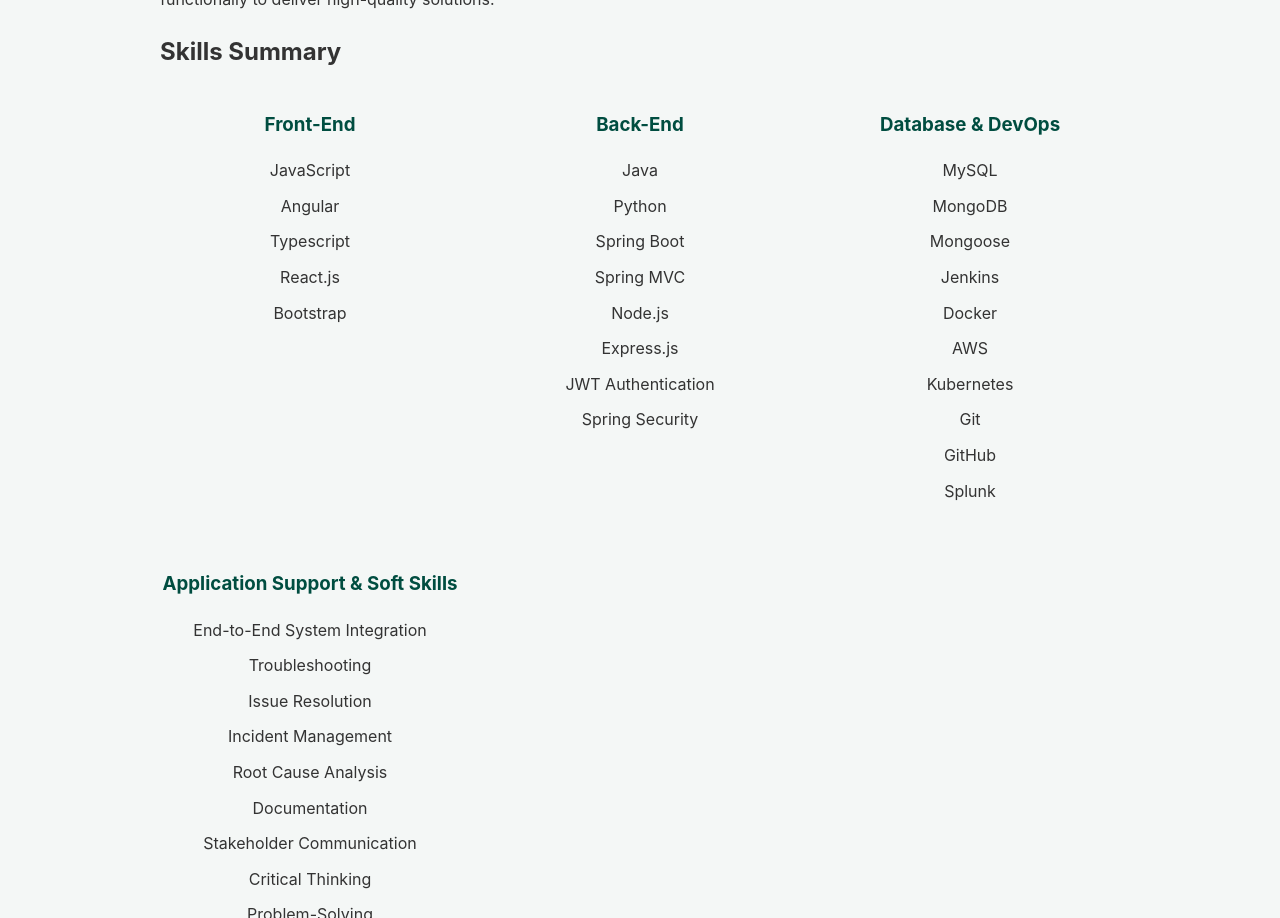
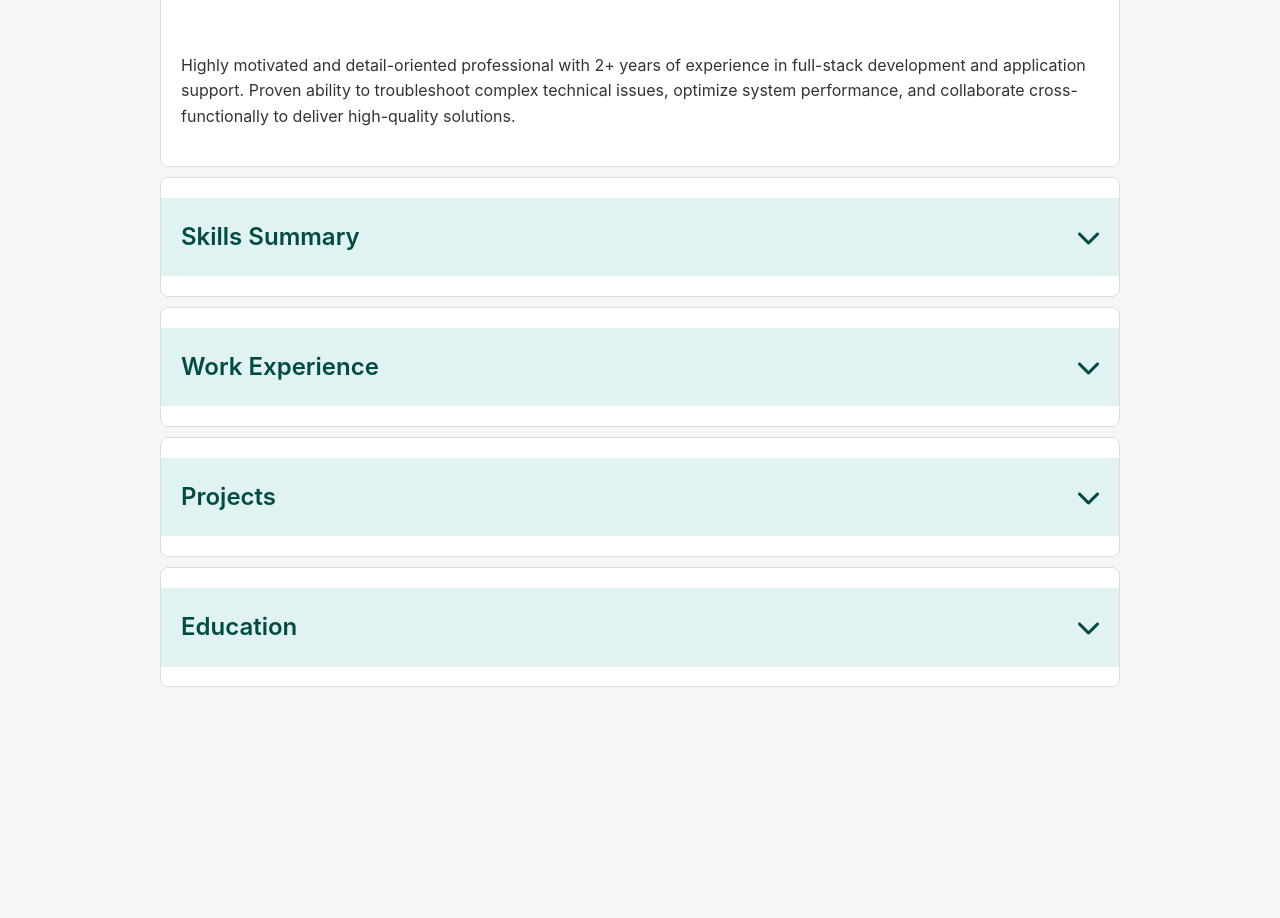
Before and after one commit to AngadSingh001/MyProfileAngad.github.io, a plain HTML site: page index.html in a window 1280 px wide. Shown: the part 614-1532 px from the top of the page. After the commit the page ends 1341 px from the top, so only its background shows below. Drawn offline with Linux system fonts and the light colour scheme.

Commit message:
Update index.html

```diff
--- a/index.html
+++ b/index.html
@@ -26,38 +26,46 @@
         </div>
     </header>
 
-    <section id="about" class="section">
-        <div class="container">
-            <h2>About Me</h2>
-            <p id="about-content"></p>
+    <main class="accordion-container">
+        <div class="accordion-item">
+            <h2 class="accordion-header active">About Me <i class="fas fa-chevron-down"></i></h2>
+            <div class="accordion-content active">
+                <p id="about-content"></p>
+            </div>
         </div>
-    </section>
 
-    <section id="skills" class="section bg-light">
-        <div class="container">
-            <h2>Skills Summary</h2>
-            <div class="skills-grid" id="skills-list">
-                </div>
+        <div class="accordion-item">
+            <h2 class="accordion-header">Skills Summary <i class="fas fa-chevron-down"></i></h2>
+            <div class="accordion-content">
+                <div class="skills-grid" id="skills-list">
+                    </div>
+            </div>
         </div>
-    </section>
 
-    <section id="experience" class="section">
-        <div class="container" id="experience-container">
-            <h2>Work Experience</h2>
+        <div class="accordion-item">
+            <h2 class="accordion-header">Work Experience <i class="fas fa-chevron-down"></i></h2>
+            <div class="accordion-content">
+                <div id="experience-container">
+                    </div>
             </div>
-    </section>
+        </div>
 
-    <section id="projects" class="section bg-light">
-        <div class="container" id="projects-container">
-            <h2>Projects</h2>
+        <div class="accordion-item">
+            <h2 class="accordion-header">Projects <i class="fas fa-chevron-down"></i></h2>
+            <div class="accordion-content">
+                <div id="projects-container">
+                    </div>
             </div>
-    </section>
+        </div>
 
-    <section id="education" class="section">
-        <div class="container" id="education-container">
-            <h2>Education</h2>
+        <div class="accordion-item">
+            <h2 class="accordion-header">Education <i class="fas fa-chevron-down"></i></h2>
+            <div class="accordion-content">
+                <div id="education-container">
+                    </div>
             </div>
-    </section>
+        </div>
+    </main>
 
     <script src="data.js"></script>
     <script src="script.js"></script>
```
